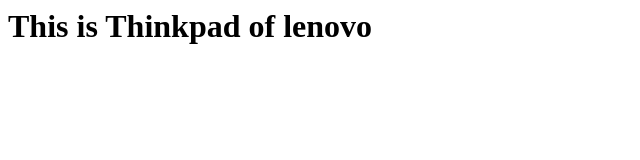
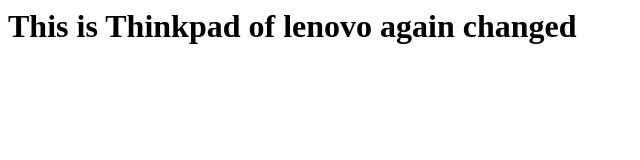
Before and after one commit to ksgirme/docker, a plain HTML site: page index.html in a window 1280 px wide. Shown: the whole page, without its empty margins (0-640 px from the left). Drawn offline with Linux system fonts and the light colour scheme.

Commit message:
modified

```diff
--- a/index.html
+++ b/index.html
@@ -1 +1 @@
-<h1>This is Thinkpad of lenovo </h1>
+<h1>This is Thinkpad of lenovo again changed </h1>
```
